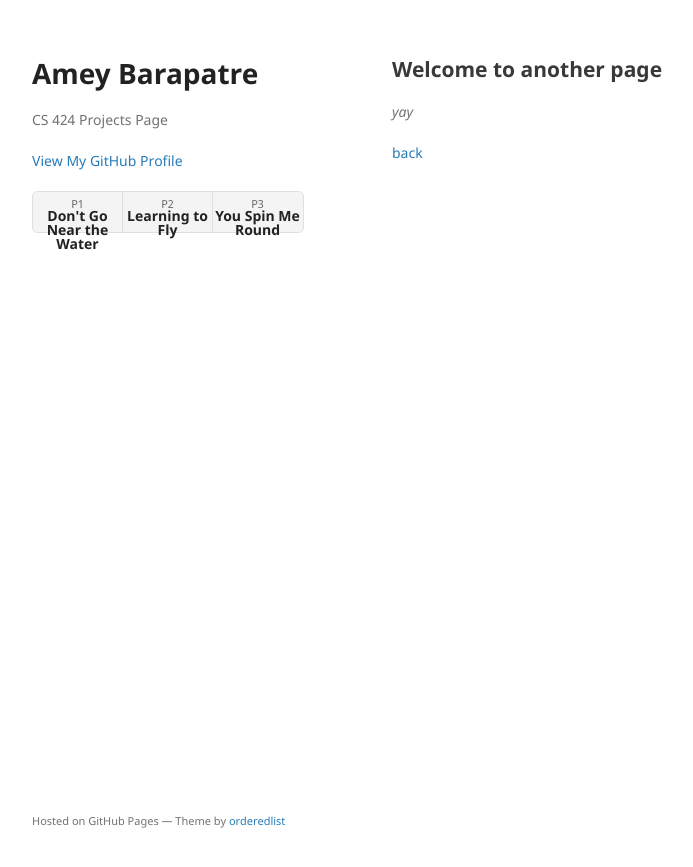
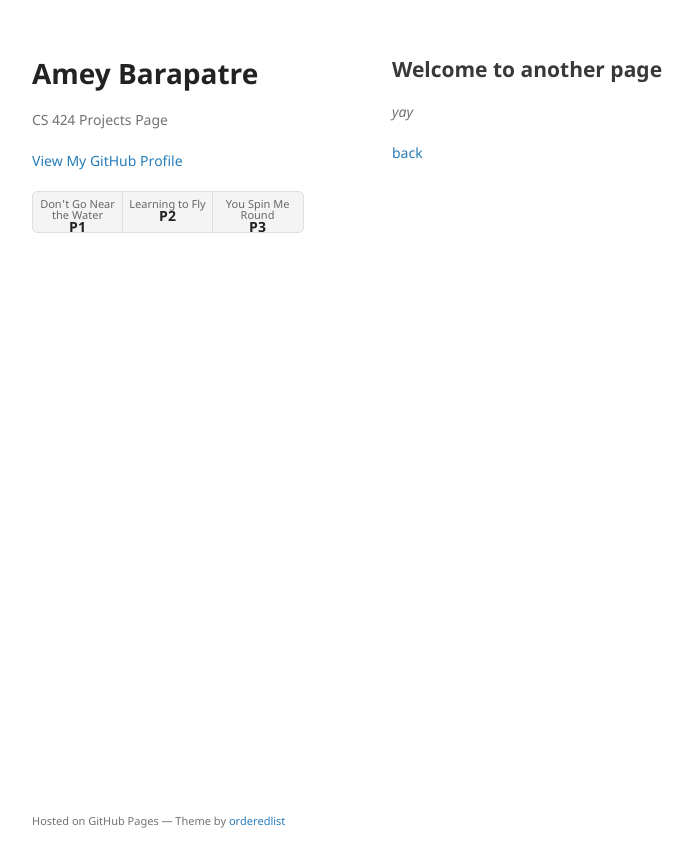
Before and after one commit to ameybarapatre/ameybarapatre.github.io, a Jekyll site: the page built from another-page.md, in a window 1280 px wide. Shown: the top 867 px of the page, without its empty margins (178-871 px from the left). Built offline with Jekyll 4.4.1, drawn with Linux system fonts in a browser that asks for light colours; our own code applies the rules of GitHub Pages for plain Markdown files.

```diff
--- a/_layouts/default.html
+++ b/_layouts/default.html
@@ -28,9 +28,9 @@
 
         {% if site.show_downloads %}
           <ul>
-            <li><a href="{{ site.github.zip_url }}">P1<strong>Don't Go Near the Water</strong></a></li>
-            <li><a href="{{ site.github.tar_url }}">P2 <strong>Learning to Fly </strong></a></li>
-            <li><a href="{{ site.github.repository_url }}">P3 <strong>You Spin Me Round </strong></a></li>
+            <li><a href="{{ site.github.zip_url }}">Don't Go Near the Water<strong>P1</strong></a></li>
+            <li><a href="{{ site.github.tar_url }}">Learning to Fly <strong>P2</strong></a></li>
+            <li><a href="{{ site.github.repository_url }}">You Spin Me Round <strong>P3</strong></a></li>
           </ul>
         {% endif %}
       </header>
```
